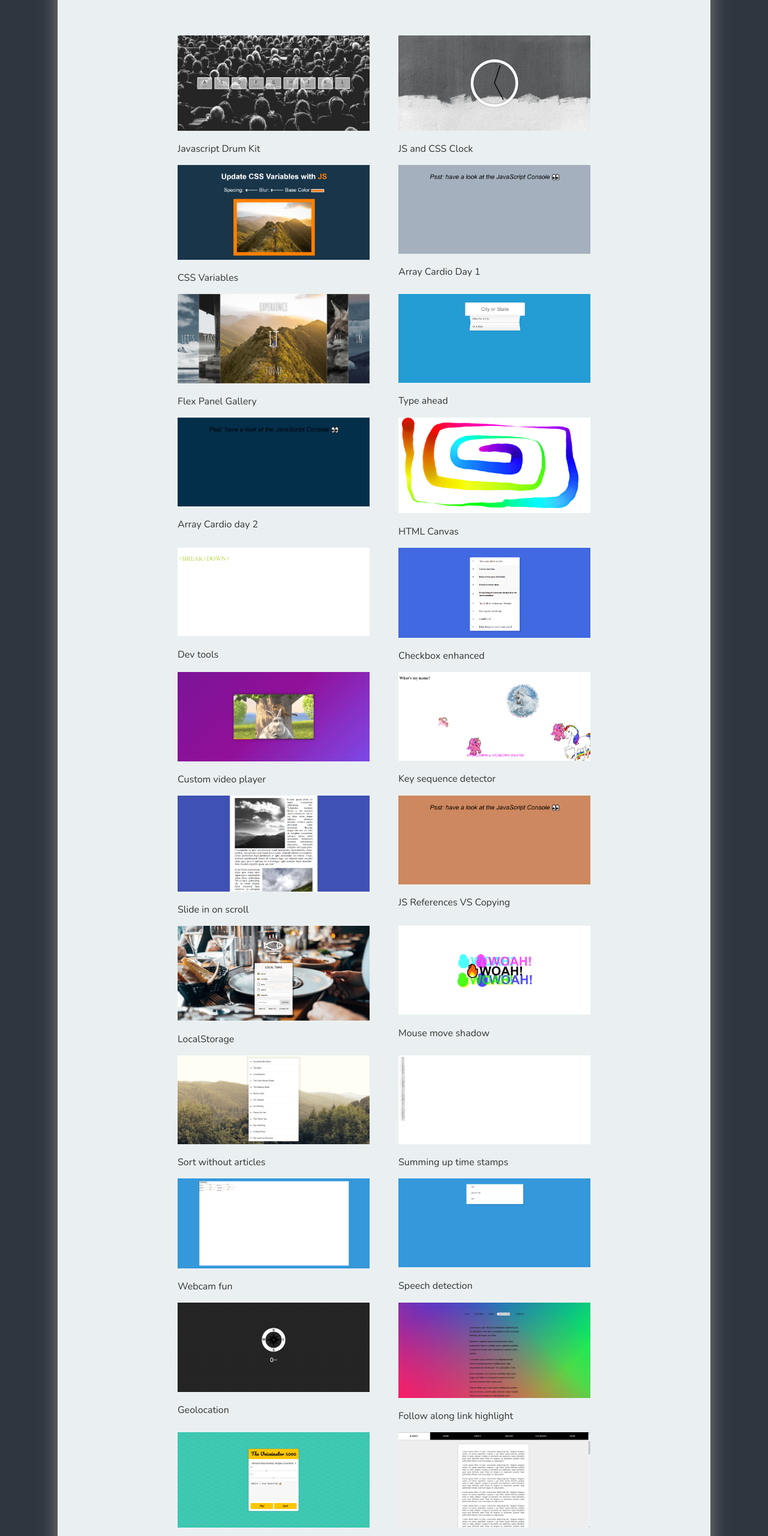
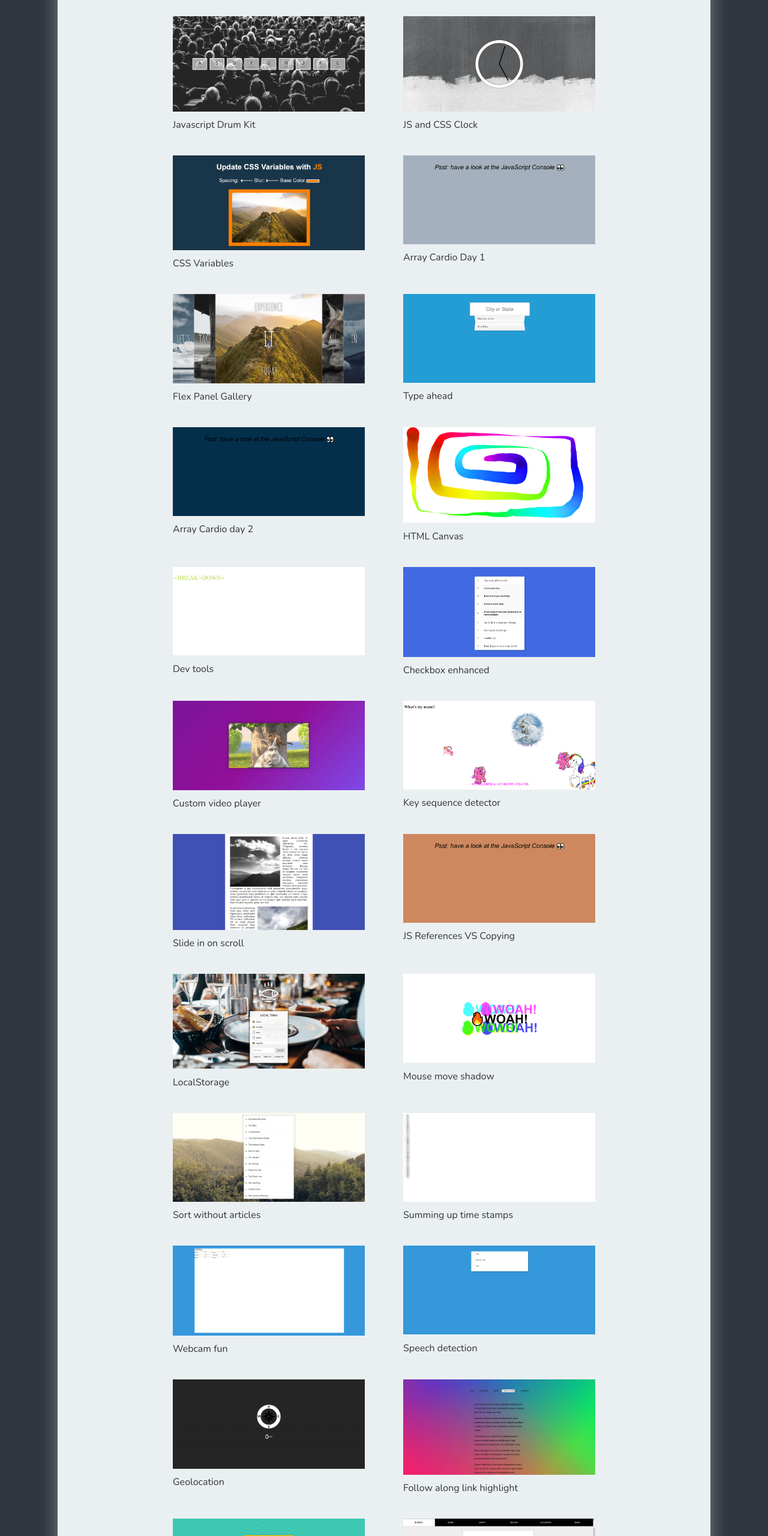
Before and after one commit to idhow/Javascript30, a plain HTML site: page index.html in a window 1280 px wide. Shown: the part 240-2800 px from the top of the page at 60% size. Drawn offline with nearby package versions, Linux system fonts and the light colour scheme.

Commit message:
fix layout

```diff
--- a/asset/style.css
+++ b/asset/style.css
@@ -18,13 +18,13 @@ body {
   line-height: 1.7;
   font-family: Nunito, sans-serif;
   font-weight: normal;
-  padding: 3rem 6rem;
 }
 
 
 .container {
   padding: 1rem 2rem;
-  margin: 0 auto;
+  margin: 2rem auto;
+  width: 85%;
   height: 100%;
   background-color: #EAF0F1;
   box-shadow: 0px 0px 2rem grey;
@@ -69,9 +69,10 @@ body {
 }
 
 .card {
-  margin: 1.5rem;
+  margin: 2rem;
   width: 20rem;
   border-radius: 4px;
+  position: relative;
 }
 
 .card img {
@@ -79,9 +80,10 @@ body {
 }
 
 .card--text {
+  font-weight: 300;
   position: absolute;
   text-decoration: none;
   text-align: center;
-  margin: .5rem auto;
+  margin: 0 auto;
   color: #333;
 }
--- a/index.html
+++ b/index.html
@@ -5,7 +5,7 @@
   <meta name="viewport" content="width=device-width, initial-scale=1.0">
   <meta http-equiv="X-UA-Compatible" content="ie=edge">
   <title>Idho's Javascript 30</title>
-  <link href="https://fonts.googleapis.com/css?family=Nunito&display=swap" rel="stylesheet"/>
+  <link href="https://fonts.googleapis.com/css?family=Nunito:300,400,600,700&display=swap" rel="stylesheet">
   <link rel="stylesheet" href="asset/style.css">
 </head>
 <body>
@@ -21,221 +21,162 @@
       <h4 class="header--sub2">
         <b>No</b> Frameworks × <b>No</b> Compilers × <b>No</b> Libraries × <b>No</b> Boilerplate
       </h4>
-    </div>
+
     <!--end of title-->
 
     <div class="container-card">
 
-      <div class="card">
-        <a href="01 - JavaScript Drum Kit/index.html">
-          <img src="asset/img/thumb-1-min.png" alt="JS Drum Kit">
-          <p class= card--text>Javascript Drum Kit</p>
-        </a>
+      <a class="card" href="01 - JavaScript Drum Kit/index.html">
+        <img src="asset/img/thumb-1-min.png" alt="JS Drum Kit">
+        <h4 class= card--text>Javascript Drum Kit</h4>
+      </a>
+
+      <a class="card" href="02 - JS and CSS Clock/index.html">
+        <img src="asset/img/thumb-2-min.png" alt="JS and CSS Clock">
+        <h4 class= card--text>JS and CSS Clock</h4>
+      </a>
+
+      <a class="card" href="03 - CSS Variables/index.html">
+        <img src="asset/img/thumb-3-min.png" alt="CSS Variables">
+        <h4 class= card--text>CSS Variables</h4>
+      </a>
+
+      <a class="card" href="04 - Array Cardio Day 1/index.html">
+        <img src="asset/img/thumb-4-min.png" alt="Array Cardio 1">
+        <h4 class= card--text>Array Cardio Day 1</h4>
+      </a>
+
+      <a class="card" href="05 - Flex Panel Gallery/index.html">
+        <img src="asset/img/thumb-5-min.png" alt="Flex Panel Gallery">
+        <h4 class= card--text>Flex Panel Gallery</h4>
+      </a>
+
+      <a class="card" href="06 - Type Ahead/index.html">
+        <img src="asset/img/thumb-6-min.png" alt="Type Ahead">
+        <h4 class= card--text>Type ahead</h4>
+      </a>
+
+      <a class="card" href="07 - Array Cardio Day 2/index.html">
+        <img src="asset/img/thumb-7-min.png" alt="Array Cardio 2">
+        <h4 class= card--text>Array Cardio day 2</h4>
+      </a>
+
+      <a class="card"  href="08 - Fun with HTML5 Canvas/index.html">
+        <img src="asset/img/thumb-8-min.png" alt="HTML Canvas">
+        <h4 class= card--text>HTML Canvas</h4>
+      </a>
+
+      <a class="card" href="09 - Dev Tools Domination/index.html">
+        <img src="asset/img/thumb-9-min.png" alt="Dev Tools">
+        <h4 class= card--text>Dev tools</h4>
+      </a>
+
+      <a class="card" href="10 - Hold Shift and Check Checkboxes/index.html">
+        <img src="asset/img/thumb-10-min.png" alt="Checkbox enhanced">
+        <h4 class= card--text>Checkbox enhanced</h4>
+      </a>
+
+      <a class="card" href="11 - Custom Video Player/index.html">
+        <img src="asset/img/thumb-11-min.png" alt="Custom Video Player">
+        <h4 class= card--text>Custom video player</h4>
+      </a>
+
+      <a class="card" href="12 - Key Sequence Detection/index.html">
+        <img src="asset/img/thumb-12-min.png" alt="Key Sequence Detector">
+        <h4 class= card--text>Key sequence detector</h4>
+      </a>
+
+      <a class="card" href="13 - Slide in on Scroll/index.html">
+        <img src="asset/img/thumb-13-min.png" alt="Slide In on Scroll">
+        <h4 class= card--text>Slide in on scroll</h4>
+      </a>
+
+      <a class="card" href="14 - JavaScript References VS Copying/index.html">
+        <img src="asset/img/thumb-14-min.png" alt="JS References VS Copying">
+        <h4 class= card--text>JS References VS Copying</h4>
+      </a>
+
+      <a class="card" href="15 - LocalStorage/index.html">
+        <img src="asset/img/thumb-15-min.png" alt="LocalStorage">
+        <h4 class= card--text>LocalStorage</h4>
+      </a>
+
+      <a class="card" href="16 - Mouse Move Shadow/index.html">
+        <img src="asset/img/thumb-16-min.png" alt="Mouse Move Shadow">
+        <h4 class= card--text>Mouse move shadow</h4>
+      </a>
+
+      <a class="card" href="17 - Sort Without Articles/index.html">
+        <img src="asset/img/thumb-17-min.png" alt="Sort without articles">
+        <h4 class= card--text>Sort without articles</h4>
+      </a>
+
+      <a class="card" href="18 - Adding Up Times with Reduce/index.html">
+        <img src="asset/img/thumb-18-min.png" alt="Summing up time stamps">
+        <h4 class= card--text>Summing up time stamps</h4>
+      </a>
+
+      <a class="card" href="19 - Webcam Fun/index.html">
+        <img src="asset/img/thumb-19-min.png" alt="webcam fun">
+        <h4 class= card--text>Webcam fun</h4>
+      </a>
+
+      <a class="card" href="20 - Speech Detection/index.html">
+        <img src="asset/img/thumb-20-min.png" alt="Speech detection">
+        <h4 class= card--text>Speech detection</h4>
+      </a>
+
+      <a class="card" href="21 - Geolocation/index.html">
+        <img src="asset/img/thumb-21-min.png" alt="Geolocation">
+        <h4 class= card--text>Geolocation</h4>
+      </a>
+
+      <a class="card" href="22 - Follow Along Link Highlighter/index.html">
+        <img src="asset/img/thumb-22-min.png" alt="Follow along link highlight">
+        <h4 class= card--text>Follow along link highlight</h4>
+      </a>
+
+      <a class="card" href="23 - Speech Synthesis/index.html">
+        <img src="asset/img/thumb-23-min.png" alt="Speech Synthesis">
+        <h4 class= card--text>Speech Synthesis</h4>
+      </a>
+
+      <a class="card" href="24 - Sticky Nav/index.html">
+        <img src="asset/img/thumb-24-min.png" alt="Sticky nav">
+        <h4 class= card--text>Sticky nav</h4>
+      </a>
+
+      <a class="card" href="25 - Event Capture, Propagation, Bubbling and Once/index.html">
+        <img src="asset/img/thumb-25-min.png" alt="Event capture & bubbling">
+        <h4 class= card--text>Event capture & bubbling</h4>
+      </a>
+
+      <a class="card" href="26 - Stripe Follow Along Nav/index.html">
+        <img src="asset/img/thumb-26-min.png" alt="Stripe follow along nav">
+        <h4 class= card--text>Stripe follow along nav</h4>
+      </a>
+
+      <a class="card" href="27 - Click and Drag/index.html">
+        <img src="asset/img/thumb-27-min.png" alt="Click and Drag">
+        <h4 class= card--text>Click and Drag</h4>
+      </a>
+
+      <a class="card" href="28 - Video Speed Controller/index.html">
+        <img src="asset/img/thumb-28-min.png" alt="Video speed controller">
+        <h4 class= card--text>Video speed controller</h4>
+      </a>
+
+      <a class="card" href="29 - Countdown Timer/index.html">
+        <img src="asset/img/thumb-29-min.png" alt="Countdown Timer">
+        <h4 class= card--text>Countdown Timer</h4>
+      </a>
+
+      <a class="card" href="30 - Whack A Mole/index.html">
+        <img src="asset/img/thumb-30-min.png" alt="Whack a mole Game">
+        <h4 class= card--text>Whack a Mole Game</h4>
+      </a>
+
       </div>
-
-      <div class="card">
-        <a href="02 - JS and CSS Clock/index.html">
-          <img src="asset/img/thumb-2-min.png" alt="JS and CSS Clock">
-          <p class= card--text>JS and CSS Clock</p>
-        </a>
-      </div>
-
-      <div class="card">
-        <a href="03 - CSS Variables/index.html">
-          <img src="asset/img/thumb-3-min.png" alt="CSS Variables">
-          <p class= card--text>CSS Variables</p>
-        </a>
-      </div>
-
-      <div class="card">
-        <a href="04 - Array Cardio Day 1/index.html">
-          <img src="asset/img/thumb-4-min.png" alt="Array Cardio 1">
-          <p class= card--text>Array Cardio Day 1</p>
-        </a>
-      </div>
-
-      <div class="card">
-        <a href="05 - Flex Panel Gallery/index.html">
-          <img src="asset/img/thumb-5-min.png" alt="Flex Panel Gallery">
-          <p class= card--text>Flex Panel Gallery</p>
-        </a>
-      </div>
-
-      <div class="card">
-        <a href="06 - Type Ahead/index.html">
-          <img src="asset/img/thumb-6-min.png" alt="Type Ahead">
-          <p class= card--text>Type ahead</p>
-        </a>
-      </div>
-
-      <div class="card">
-        <a href="07 - Array Cardio Day 2/index.html">
-          <img src="asset/img/thumb-7-min.png" alt="Array Cardio 2">
-          <p class= card--text>Array Cardio day 2</p>
-        </a>
-      </div>
-
-      <div class="card">
-        <a href="08 - Fun with HTML5 Canvas/index.html">
-          <img src="asset/img/thumb-8-min.png" alt="HTML Canvas">
-          <p class= card--text>HTML Canvas</p>
-        </a>
-      </div>
-
-      <div class="card">
-        <a href="09 - Dev Tools Domination/index.html">
-          <img src="asset/img/thumb-9-min.png" alt="Dev Tools">
-          <p class= card--text>Dev tools</p>
-        </a>
-      </div>
-
-      <div class="card">
-        <a href="10 - /index.html">
-          <img src="asset/img/thumb-10-min.png" alt="Checkbox enhanced">
-          <p class= card--text>Checkbox enhanced</p>
-        </a>
-      </div>
-
-      <div class="card">
-        <a href="11 - Custom Video Player/index.html">
-          <img src="asset/img/thumb-11-min.png" alt="Custom Video Player">
-          <p class= card--text>Custom video player</p>
-        </a>
-      </div>
-
-      <div class="card">
-        <a href="12 - Key Sequence Detection/index.html">
-          <img src="asset/img/thumb-12-min.png" alt="Key Sequence Detector">
-          <p class= card--text>Key sequence detector</p>
-        </a>
-      </div>
-
-      <div class="card">
-        <a href="13 - Slide in on Scroll/index.html">
-          <img src="asset/img/thumb-13-min.png" alt="Slide In on Scroll">
-          <p class= card--text>Slide in on scroll</p>
-        </a>
-      </div>
-
-      <div class="card">
-        <a href="14 - JavaScript References VS Copying/index.html">
-          <img src="asset/img/thumb-14-min.png" alt="JS References VS Copying">
-          <p class= card--text>JS References VS Copying</p>
-        </a>
-      </div>
-
-      <div class="card">
-        <a href="15 - LocalStorage/index.html">
-          <img src="asset/img/thumb-15-min.png" alt="LocalStorage">
-          <p class= card--text>LocalStorage</p>
-        </a>
-      </div>
-
-      <div class="card">
-        <a href="16 - Mouse Move Shadow/index.html">
-          <img src="asset/img/thumb-16-min.png" alt="Mouse Move Shadow">
-          <p class= card--text>Mouse move shadow</p>
-        </a>
-      </div>
-
-      <div class="card">
-        <a href="17 - Sort Without Articles/index.html">
-          <img src="asset/img/thumb-17-min.png" alt="Sort without articles">
-          <p class= card--text>Sort without articles</p>
-        </a>
-      </div>
-
-      <div class="card">
-        <a href="18 - Adding Up Times with Reduce/index.html">
-          <img src="asset/img/thumb-18-min.png" alt="Summing up time stamps">
-          <p class= card--text>Summing up time stamps</p>
-        </a>
-      </div>
-
-      <div class="card">
-        <a href="19 - Webcam Fun/index.html">
-          <img src="asset/img/thumb-19-min.png" alt="webcam fun">
-          <p class= card--text>Webcam fun</p>
-        </a>
-      </div>
-
-      <div class="card">
-        <a href="20 - Speech Detection/index.html">
-          <img src="asset/img/thumb-20-min.png" alt="Speech detection">
-          <p class= card--text>Speech detection</p>
-        </a>
-      </div>
-
-      <div class="card">
-        <a href="21 - Geolocation/index.html">
-          <img src="asset/img/thumb-21-min.png" alt="Geolocation">
-          <p class= card--text>Geolocation</p>
-        </a>
-      </div>
-
-      <div class="card">
-        <a href="22 - Follow Along Link Highlighter/index.html">
-          <img src="asset/img/thumb-22-min.png" alt="Follow along link highlight">
-          <p class= card--text>Follow along link highlight</p>
-        </a>
-      </div>
-
-      <div class="card">
-        <a href="23 - Speech Synthesis/index.html">
-          <img src="asset/img/thumb-23-min.png" alt="Speech Synthesis">
-          <p class= card--text>Speech Synthesis</p>
-        </a>
-      </div>
-
-      <div class="card">
-        <a href="24 - Sticky Nav/index.html">
-          <img src="asset/img/thumb-24-min.png" alt="Sticky nav">
-          <p class= card--text>Sticky nav</p>
-        </a>
-      </div>
-
-      <div class="card">
-        <a href="25 - Event Capture, Propagation, Bubbling and Once/index.html">
-          <img src="asset/img/thumb-25-min.png" alt="Event capture & bubbling">
-          <p class= card--text>Event capture & bubbling</p>
-        </a>
-      </div>
-
-      <div class="card">
-        <a href="26 - Stripe Follow Along Nav/index.html">
-          <img src="asset/img/thumb-26-min.png" alt="Stripe follow along nav">
-          <p class= card--text>Stripe follow along nav</p>
-        </a>
-      </div>
-
-      <div class="card">
-        <a href="27 - Click and Drag/index.html">
-          <img src="asset/img/thumb-27-min.png" alt="Click and Drag">
-          <p class= card--text>Click and Drag</p>
-        </a>
-      </div>
-
-      <div class="card">
-        <a href="28 - Video Speed Controller/index.html">
-          <img src="asset/img/thumb-28-min.png" alt="Video speed controller">
-          <p class= card--text>Video speed controller</p>
-        </a>
-      </div>
-
-      <div class="card">
-        <a href="29 - Countdown Timer/index.html">
-          <img src="asset/img/thumb-29-min.png" alt="Countdown Timer">
-          <p class= card--text>Countdown Timer</p>
-        </a>
-      </div>
-
-      <div class="card">
-        <a href="30 - Whack A Mole/index.html">
-          <img src="asset/img/thumb-30-min.png" alt="Whack a mole Game">
-          <p class= card--text>Whack a Mole Game</p>
-        </a>
-      </div>
-
     </div>
   </div>
 </body>
```
